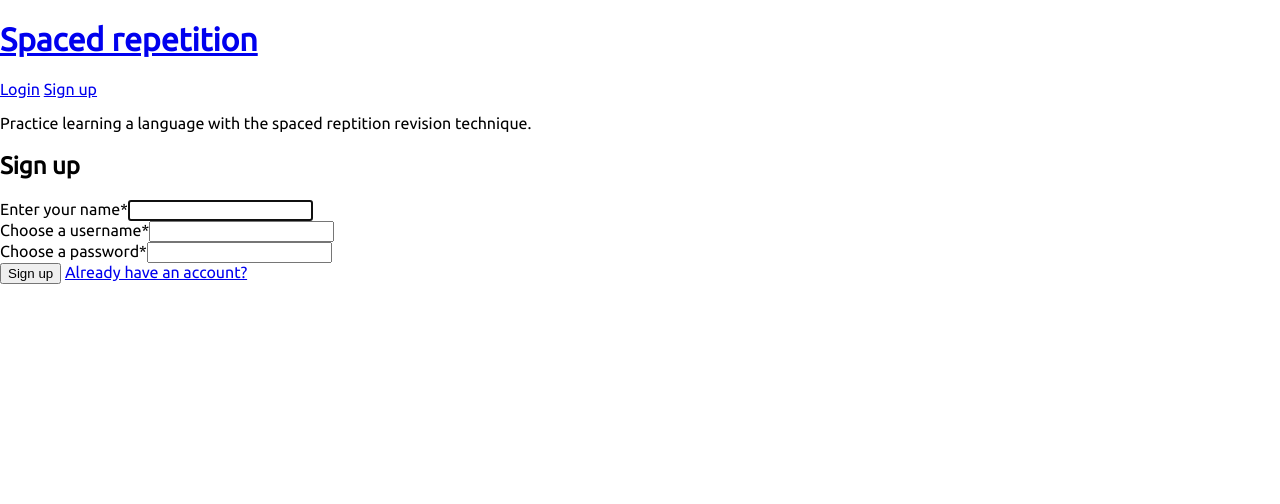
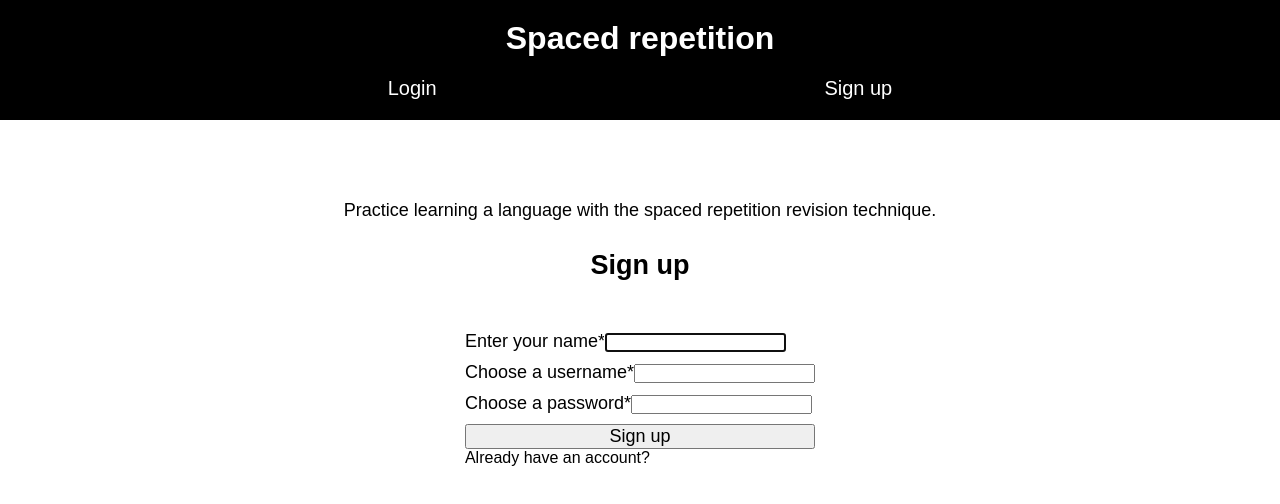
Before and after one commit to thinkful-ei-jaguar/German-Client-Nghi-Will, a React app: page /register in a window 1280 px wide. Built offline with nearby package versions, Linux system fonts and the light colour scheme.

Commit message:
update styling for login/register

```diff
--- a/src/components/Form/Form.css
+++ b/src/components/Form/Form.css
@@ -0,0 +1,9 @@
+form {
+  margin-top: 20px;
+  padding: 20px 10px 20px 10px;
+}
+
+form > div {
+  margin: 10px 0 10px 0;
+  font-size: 18px;
+}
--- a/src/components/Header/Header.css
+++ b/src/components/Header/Header.css
@@ -0,0 +1,23 @@
+header {
+  height: 15vh;
+  display: flex;
+  flex-direction: column;
+  justify-content: space-evenly;
+  background-color: #000000;
+}
+
+nav {
+  display: flex;
+  justify-content: space-evenly;
+}
+
+nav a {
+  font-size: 20px;
+  color: #ffffff;
+}
+
+@media only screen and (min-width: 576px) {
+}
+
+@media only screen and (min-width: 768px) {
+}
--- a/src/index.css
+++ b/src/index.css
@@ -1,13 +1,17 @@
-@import url('https://fonts.googleapis.com/css?family=Ubuntu');
+@import url("https://fonts.googleapis.com/css?family=Ubuntu");
 
 * {
+  margin: 0;
+  padding: 0;
+  list-style: none;
+  text-decoration: none;
   box-sizing: border-box;
 }
 
 body {
-  margin: 0;
-  padding: 0;
-  font-family: "Ubuntu", sans-serif;
+  font-family: zeitung, sans-serif;
+  font-style: normal;
+  font-weight: 300;
   -webkit-font-smoothing: antialiased;
   -moz-osx-font-smoothing: grayscale;
 }
@@ -15,3 +19,40 @@ body {
 :root {
   --font-size: calc(10px + 1vmin);
 }
+
+body,
+#root,
+.App {
+  height: 100vh;
+}
+
+main,
+section {
+  height: 85vh;
+}
+
+section {
+  display: flex;
+  flex-direction: column;
+  align-items: center;
+  padding-top: 10vh;
+}
+
+h1,
+h1 > a {
+  text-align: center;
+  color: #ffffff;
+}
+
+a {
+  color: #000000;
+}
+
+h2 {
+  font-size: 27px;
+}
+
+button {
+  width: 100%;
+  font-size: 18px;
+}
--- a/src/routes/LoginRoute/LoginRoute.js
+++ b/src/routes/LoginRoute/LoginRoute.js
@@ -1,30 +1,28 @@
-import React, { Component } from 'react'
-import LoginForm from '../../components/LoginForm/LoginForm'
+import React, { Component } from "react";
+import LoginForm from "../../components/LoginForm/LoginForm";
 
 class LoginRoute extends Component {
   static defaultProps = {
     location: {},
     history: {
-      push: () => { },
-    },
-  }
+      push: () => {}
+    }
+  };
 
   handleLoginSuccess = () => {
-    const { location, history } = this.props
-    const destination = (location.state || {}).from || '/'
-    history.push(destination)
-  }
+    const { location, history } = this.props;
+    const destination = (location.state || {}).from || "/";
+    history.push(destination);
+  };
 
   render() {
     return (
       <section>
         <h2>Login</h2>
-        <LoginForm
-          onLoginSuccess={this.handleLoginSuccess}
-        />
+        <LoginForm onLoginSuccess={this.handleLoginSuccess} />
       </section>
     );
   }
 }
 
-export default LoginRoute
+export default LoginRoute;
--- /dev/null
+++ b/src/routes/RegistrationRoute/RegistrationRoute.css
@@ -0,0 +1,8 @@
+.description {
+  text-align: center;
+  line-height: 20px;
+  vertical-align: middle;
+  padding: 0px 25px 0px 25px;
+  margin-bottom: 30px;
+  font-size: 18px;
+}
--- a/src/routes/RegistrationRoute/RegistrationRoute.js
+++ b/src/routes/RegistrationRoute/RegistrationRoute.js
@@ -1,23 +1,25 @@
-import React, { Component } from 'react'
-import RegistrationForm from '../../components/RegistrationForm/RegistrationForm'
+import React, { Component } from "react";
+import RegistrationForm from "../../components/RegistrationForm/RegistrationForm";
+import "./RegistrationRoute.css";
 
 class RegistrationRoute extends Component {
   static defaultProps = {
     history: {
-      push: () => {},
-    },
-  }
+      push: () => {}
+    }
+  };
 
   handleRegistrationSuccess = () => {
-    const { history } = this.props
-    history.push('/login')
-  }
+    const { history } = this.props;
+    history.push("/login");
+  };
 
   render() {
     return (
       <section>
-        <p>
-          Practice learning a language with the spaced reptition revision technique.
+        <p className="description">
+          Practice learning a language with the spaced repetition revision
+          technique.
         </p>
         <h2>Sign up</h2>
         <RegistrationForm
@@ -28,4 +30,4 @@ class RegistrationRoute extends Component {
   }
 }
 
-export default RegistrationRoute
+export default RegistrationRoute;
```
Also changed, not shown: src/components/Header/Header.js (+15 -23 lines), src/routes/DashboardRoute/DashboardRoute.js (+3 -7 lines), src/routes/LearningRoute/LearningRoute.js (+3 -7 lines), README.md.
